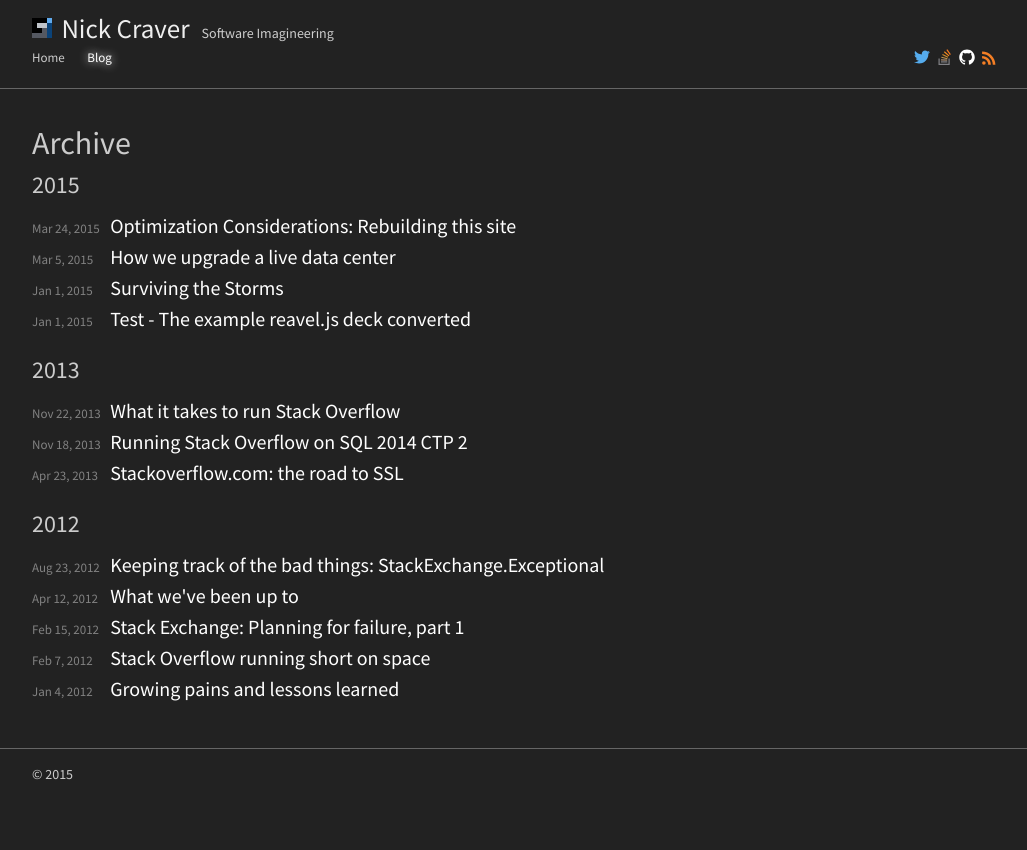
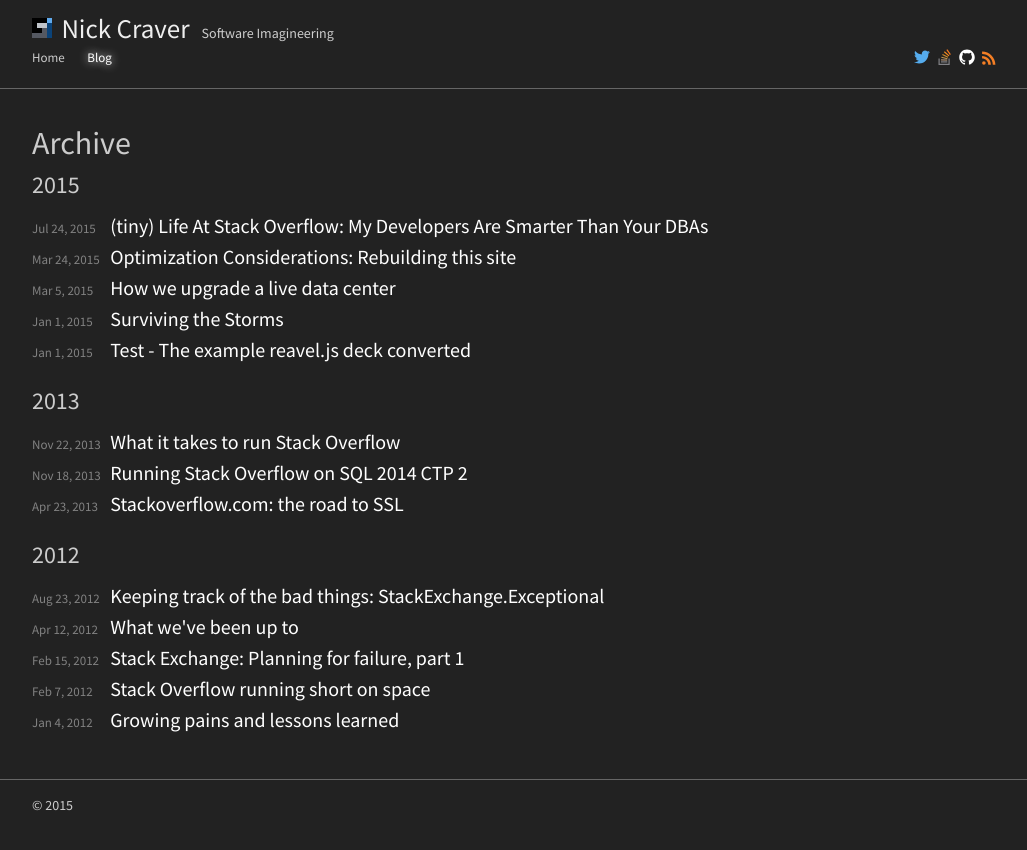
Before and after one commit to NickCraver/nickcraver.github.com, a Jekyll site: the page built from blog/archive.html, in a window 1280 px wide. Shown: the top 850 px of the page, without its empty margins (123-1150 px from the left). Built offline with Jekyll 4.4.1, drawn with Linux system fonts in a browser that asks for light colours.

Commit message:
Commit quick version of DBA tiny talk

```diff
--- a/_layouts/slides.html
+++ b/_layouts/slides.html
@@ -43,6 +43,8 @@
         center: true,
         minScale: 0.95,
         maxScale: 0.95,
+        width: 1280,
+        height: 800,
         transition: 'slide' // none/fade/slide/convex/concave/zoom
       });
     </script>
--- /dev/null
+++ b/talks/_posts/2015-07-24-developers-and-dbas-tiny.html
@@ -0,0 +1,110 @@
+---
+layout: slides
+section: talks
+tiny: true
+title: "(tiny) Life At Stack Overflow: My Developers Are Smarter Than Your DBAs"
+permalink: talks/tiny/developers-and-dbas
+contentpath : /talks/content/developers-and-dbas/
+---
+
+<section>
+  <h1>My Developers Are Smarter Than Your DBAs</h1>
+  <p>
+{% include stackoverflow-logo.svg %}
+  </p>
+  <p>
+  <small>by <a href="http://twitter.com/Nick_Craver">@Nick_Craver</a></small>
+  </p>
+</section>
+
+<section>
+    <h2>What would you say...you do here?<h2>
+    <h4>Last month at Stack Overflow:</h4>
+    <ul>
+        <li>1,468,389,303 Page Views</li>
+        <li>5,183,954,727 HTTP Hits</li>
+        <li>71,562,833,811,315 Bytes Sent</li>
+        <li>3,202,505,376 CDN Hits</li>
+        <li>54,400,000,000,000 CDN Bytes</li>
+        <li>19,532,899,854 SQL Queries</li>
+        <li>81,505,688,410 Redis Ops</li>
+        <li>18.2ms Average Render Time</li>
+        <li>...at roughly 5-10% capacity</li>
+    </ul>
+</section>
+
+<section>
+  <section>
+    <h2>How do we do that?<h2>
+  </section>
+  <section>
+    <h2>Go that way, really fast.</h2>
+    <h2 class="fragment">If something gets in your way...turn.</h2>
+  </section>
+  <section>
+    <h2>We're not ready to turn yet.</h2>
+  </section>
+</section>
+
+<section>
+  <section>
+    <h2>Being part of a team</h2>
+  </section>
+  <section>
+    <h2>Disadvantages:</h2>
+    <p class="fragment">You no longer know all the things</p>
+    <p class="fragment">You don't have time to learn all the things</p>
+    <p class="fragment">Merge conflicts</p>
+  </section>
+  <section>
+    <h2>Advantages:</h2>
+    <p class="fragment">You have help</p>
+    <p class="fragment">Lots of help</p>
+    <p class="fragment">More victims for the wheel of blame</p>
+  </section>
+</section>
+
+<section>
+  <section>
+    <h2>Pipelines</h2>
+  </section>
+  <section>
+    <h2>Most interactions with a DBA require 2 people</h2>
+    <p>This is true of anyone you're asking for a service</p>
+  </section>
+</section>
+
+<section>
+  <section>
+    <h2>Perspective & Scope</h2>
+  </section>
+  <section>
+    <h2>We know the things we know</h2>
+    <p class="fragment">Except knowing what we know</p>
+  </section>
+  <section>
+    <h2>Insight and decisions are based on our world</h2>
+    <p class="fragment">Specifically, the world as we see it</p>
+  </section>
+  <section>
+    <h2>Fog of war</h2>
+  </section>
+  <section data-background="{{page.contentpath}}dba.svg"></section>
+  <section data-background="{{page.contentpath}}developer.svg"></section>
+  <section data-background="{{page.contentpath}}overview.svg"></section>
+</section>
+
+<section>
+  <section>
+    <h2>What does this allow us to do?</h2>
+    <p class="fragment">Tag Engine</p>
+    <p class="fragment">Elasticsearch</p>
+    <p class="fragment">Moving /users into redis</p>
+    <p class="fragment" style="font-style: italic;">Anything we want</p>
+  </section>
+</section>
+
+<section>
+  <h2>Q&amp;A?</h2>
+  <p>We love Q&amp;A.</p>
+</section>
```
Also changed, not shown: talks/content/developers-and-dbas/dba.svg (added), talks/content/developers-and-dbas/developer.svg (added), talks/content/developers-and-dbas/overview.svg (added).
